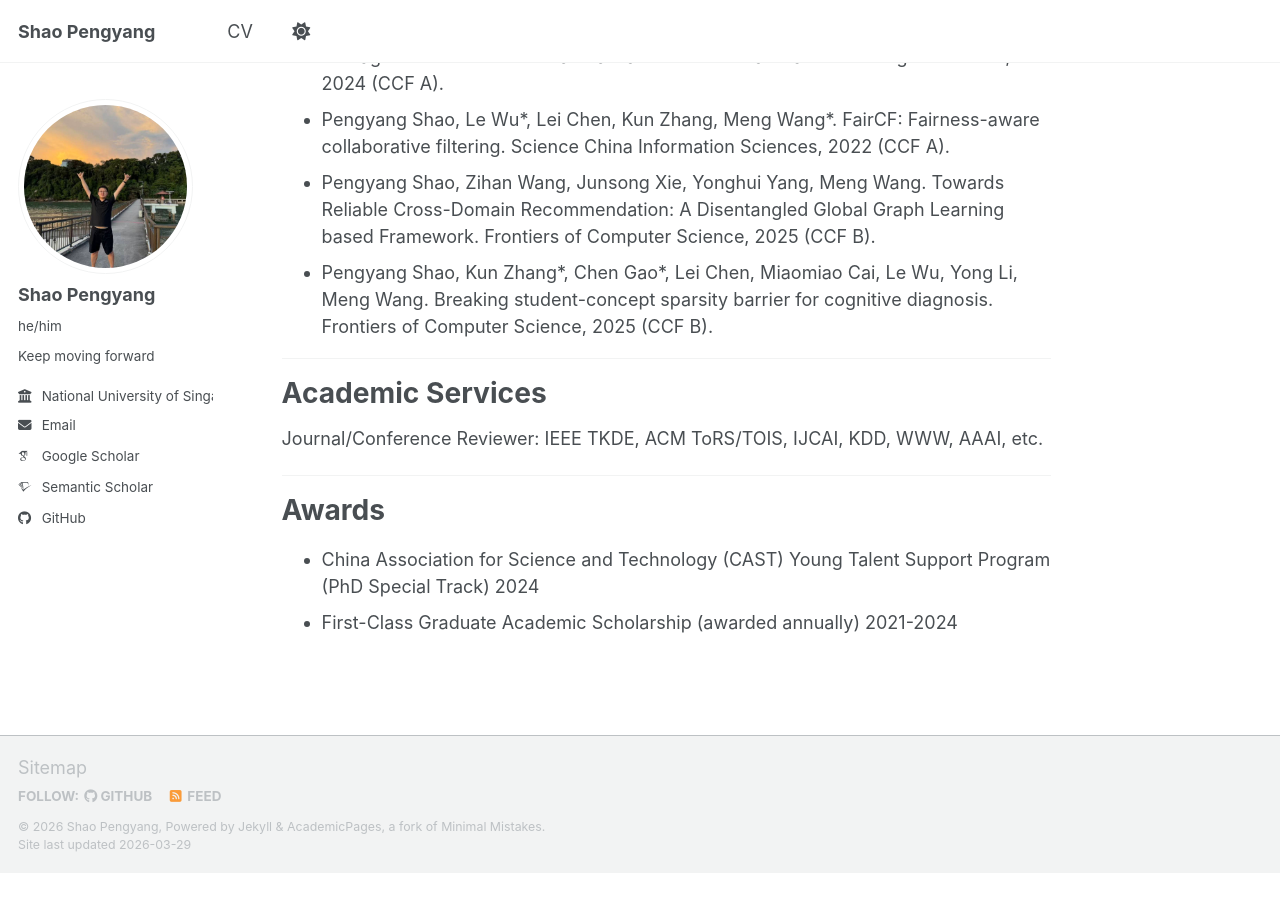
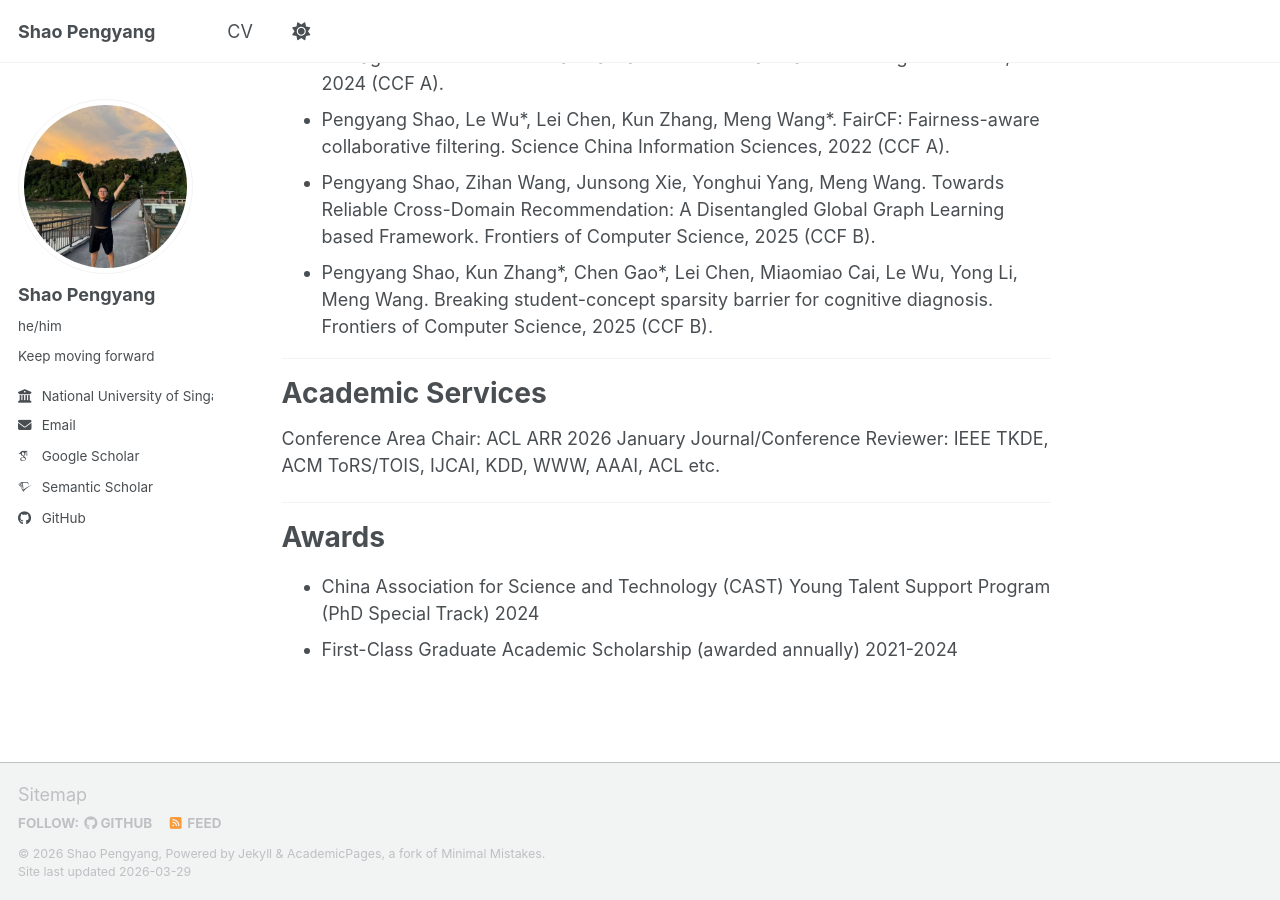
Before and after one commit to ShaoPengyang/ShaoPengyang.github.io, a Jekyll site: the page built from _pages/about.md, in a window 1280 px wide and 900 px high, scrolled down 2122 px. Built offline with Jekyll 4.4.1, drawn with Linux system fonts in a browser that asks for light colours; some web fonts are replaced; a script bundle is joined from its source files by our own code; library files that are not in the unit come from our copies; before the commit the page ends 2995 px from its top, so only the background shows below that.

Commit message:
Update about.md

```diff
--- a/_pages/about.md
+++ b/_pages/about.md
@@ -104,7 +104,8 @@ Published / Accepted
 
 Academic Services
 ======
-Journal/Conference Reviewer: IEEE TKDE, ACM ToRS/TOIS, IJCAI, KDD, WWW, AAAI, etc.
+Conference Area Chair: ACL ARR 2026 January
+Journal/Conference Reviewer: IEEE TKDE, ACM ToRS/TOIS, IJCAI, KDD, WWW, AAAI, ACL etc.
 
 ---
 
```
